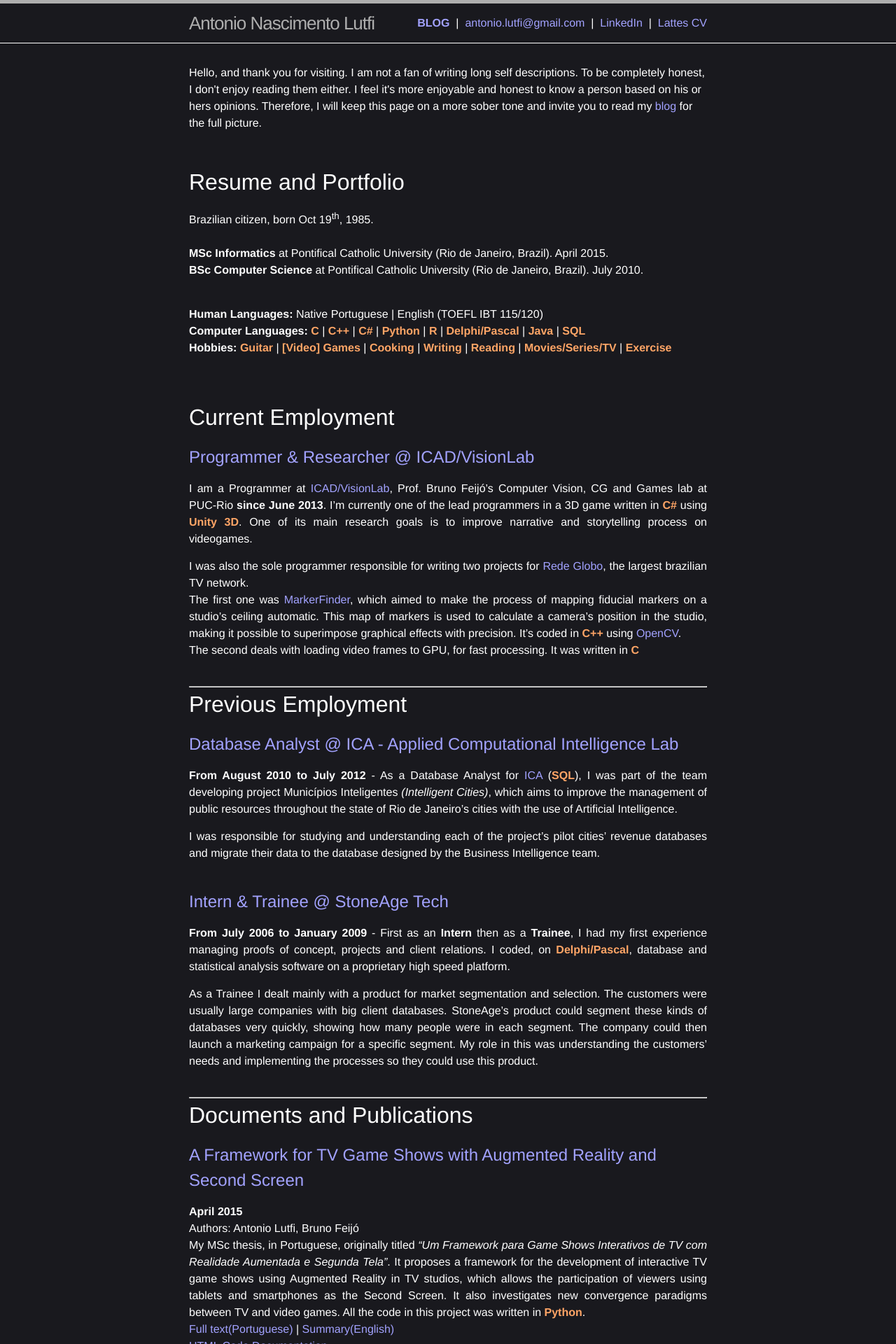
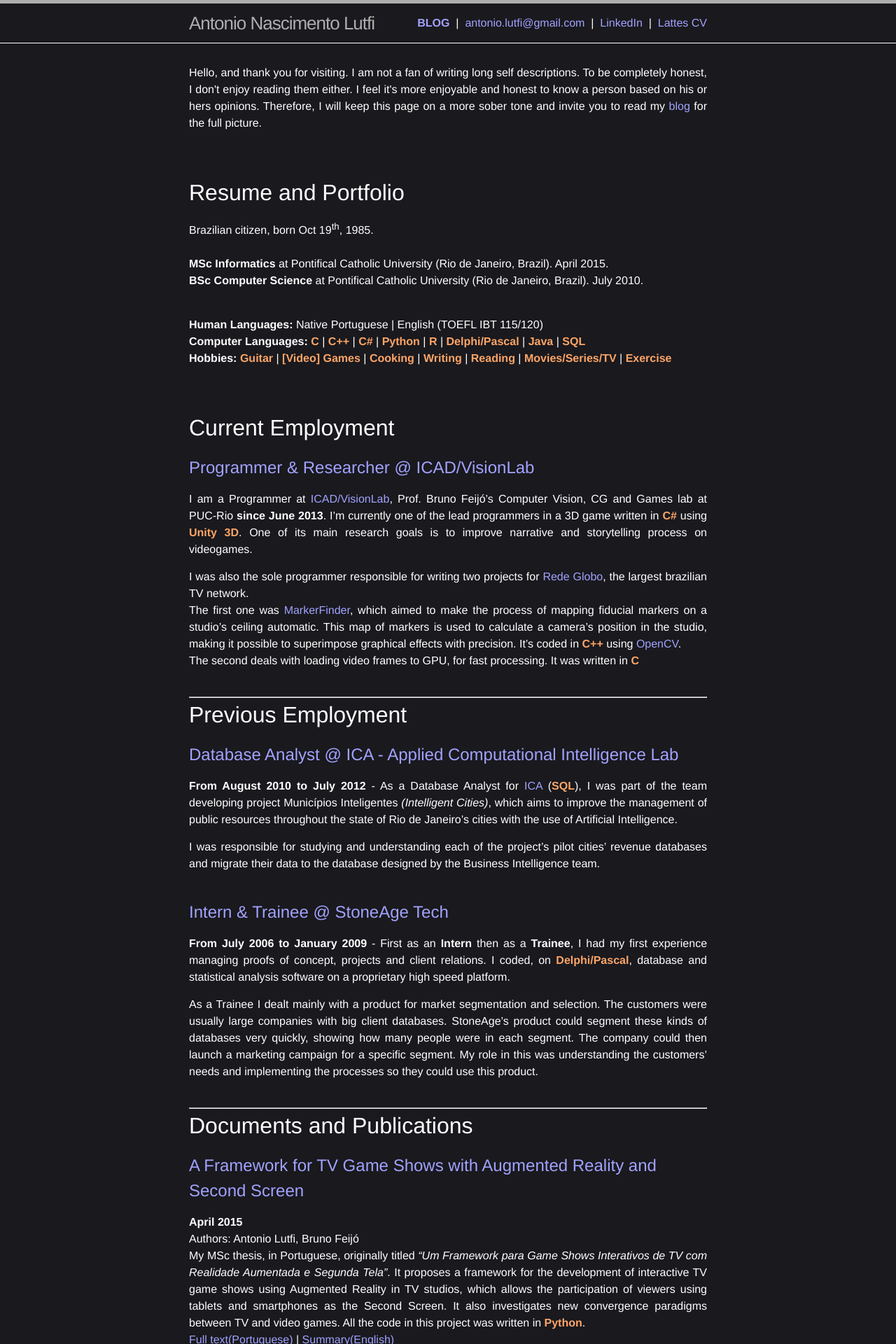
Before and after one commit to anlutfi/anlutfi.github.io, a Jekyll site: the page built from index.html, in a window 1280 px wide. Shown: the top 1920 px of the page at 70% size. Built offline with Jekyll 4.4.1, drawn with Linux system fonts in a browser that asks for light colours.

Commit message:
modified:   index.html added p tags around self description paragraph

```diff
--- a/index.html
+++ b/index.html
@@ -2,8 +2,8 @@
 layout: default
 ---
 
-Hello, and thank you for visiting. I am not a fan of writing long self descriptions. To be completely honest, I don't enjoy reading them either. I feel it's more enjoyable and honest to know a person based on his or hers opinions. Therefore, I will keep this page on a more sober tone and invite you to read my <a target="_blank" class="header_footer" href="http://blog.antoniolutfi.com.br">blog</a> for the full picture.
-<br><br><br>
+<p>Hello, and thank you for visiting. I am not a fan of writing long self descriptions. To be completely honest, I don't enjoy reading them either. I feel it's more enjoyable and honest to know a person based on his or hers opinions. Therefore, I will keep this page on a more sober tone and invite you to read my <a target="_blank" class="header_footer" href="http://blog.antoniolutfi.com.br">blog</a> for the full picture.
+</p><br><br>
 
 
 <h1>Resume and Portfolio</h1>
```
